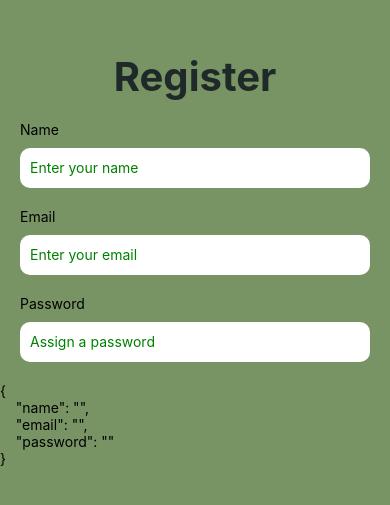
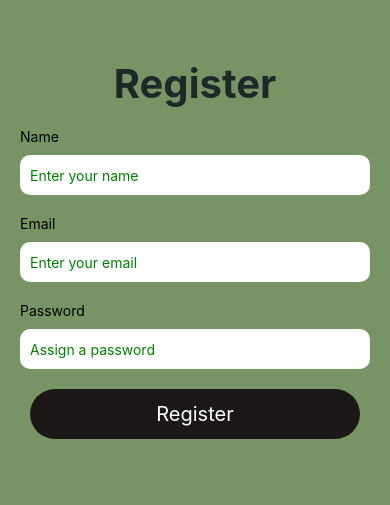
Before and after one commit to MohammadAyubAnsari/react-native-fullstack-app, a React Native app in the folder client/: screen / in a window 390 px wide. Shown: the part 163-668 px from the top of the page. Built offline with nearby package versions, Linux system fonts and the light colour scheme.

Commit message:
Reusable submit button

```diff
--- /dev/null
+++ b/client/components/Forms/SubmitButton.js
@@ -0,0 +1,33 @@
+import { View, Text, TouchableOpacity, StyleSheet } from "react-native";
+import React from "react";
+
+const SubmitButton = ({ handleSubmit, btnTitle, loading }) => {
+  return (
+    <TouchableOpacity style={styles.submitBtn} onPress={handleSubmit}>
+      <Text style={styles.btnText}>
+        {loading ? "Please Wait..." : btnTitle}
+      </Text>
+    </TouchableOpacity>
+  );
+};
+
+export default SubmitButton;
+
+const styles = StyleSheet.create({
+  submitBtn: {
+    backgroundColor: "#1c1717",
+    height: 50,
+    marginHorizontal: 30,
+    padding: 2,
+    borderRadius: 80,
+    justifyContent: "center",
+    alignItems: "center",
+    marginBottom: 20,
+  },
+  btnText: {
+    color: "#ffffff",
+    textAlign: "center",
+    fontSize: 20,
+    fontWeight: "400",
+  },
+});
--- a/client/screens/auth/Register.js
+++ b/client/screens/auth/Register.js
@@ -1,11 +1,32 @@
-import { View, Text, StyleSheet, TextInput } from "react-native";
+import { View, Text, StyleSheet, TextInput, Alert } from "react-native";
 import React, { useState } from "react";
 import InputBox from "../../components/Forms/InputBox";
+import SubmitButton from "../../components/Forms/SubmitButton";
 
 const Register = () => {
+  // states
   const [name, setName] = useState("");
   const [email, setEmail] = useState("");
   const [password, setPassword] = useState("");
+  const [loading, setLoading] = useState(false);
+
+  //   functions as below
+  //   handle button function
+  const handleSubmit = () => {
+    try {
+      setLoading(true);
+      if (!name || !email || !password) {
+        setLoading(false);
+        return Alert.alert("Please enter all details");
+      }
+      setLoading(false);
+      console.log("Register Data ==>", { name, email, password });
+    } catch (err) {
+      setLoading(false);
+      console.log(err);
+    }
+  };
+
   return (
     <View style={styles.container}>
       <Text style={styles.pageTitle}>Register</Text>
@@ -33,7 +54,12 @@ const Register = () => {
           setValue={setPassword}
         />
       </View>
-      <Text>{JSON.stringify({ name, email, password }, null, 4)}</Text>
+      {/* <Text>{JSON.stringify({ name, email, password }, null, 4)}</Text> */}
+      <SubmitButton
+        btnTitle="Register"
+        loading={loading}
+        handleSubmit={handleSubmit}
+      />
     </View>
   );
 };
```
